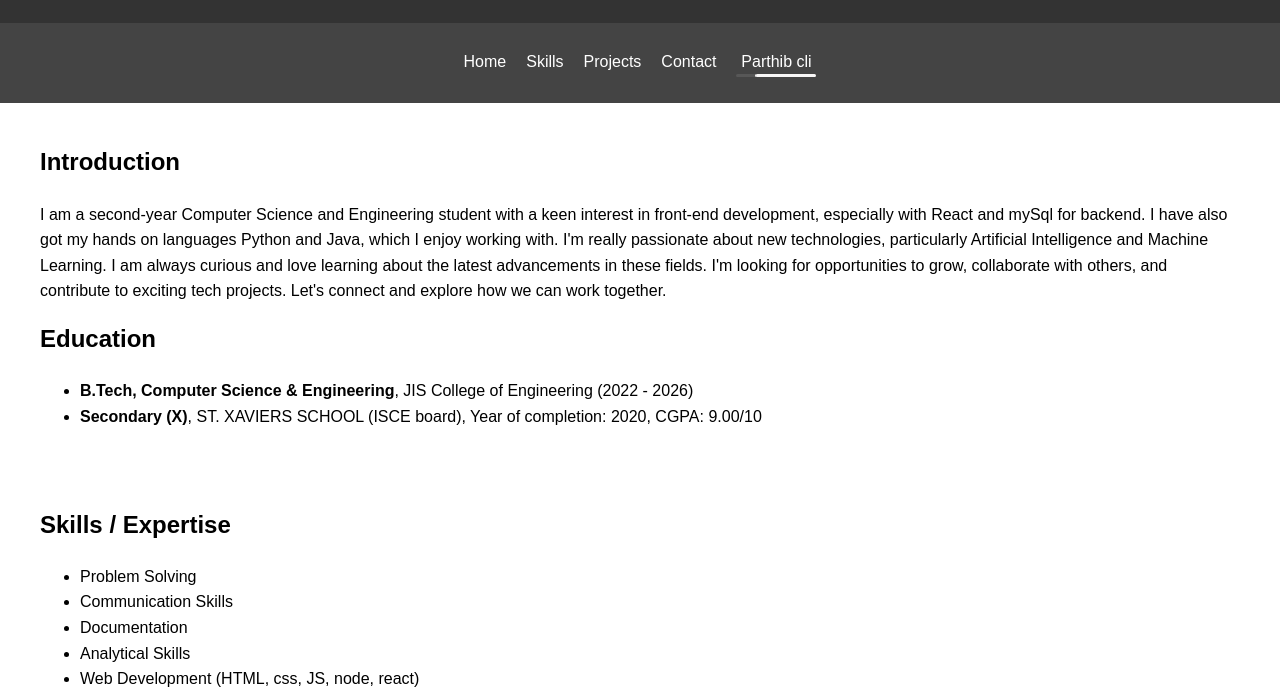
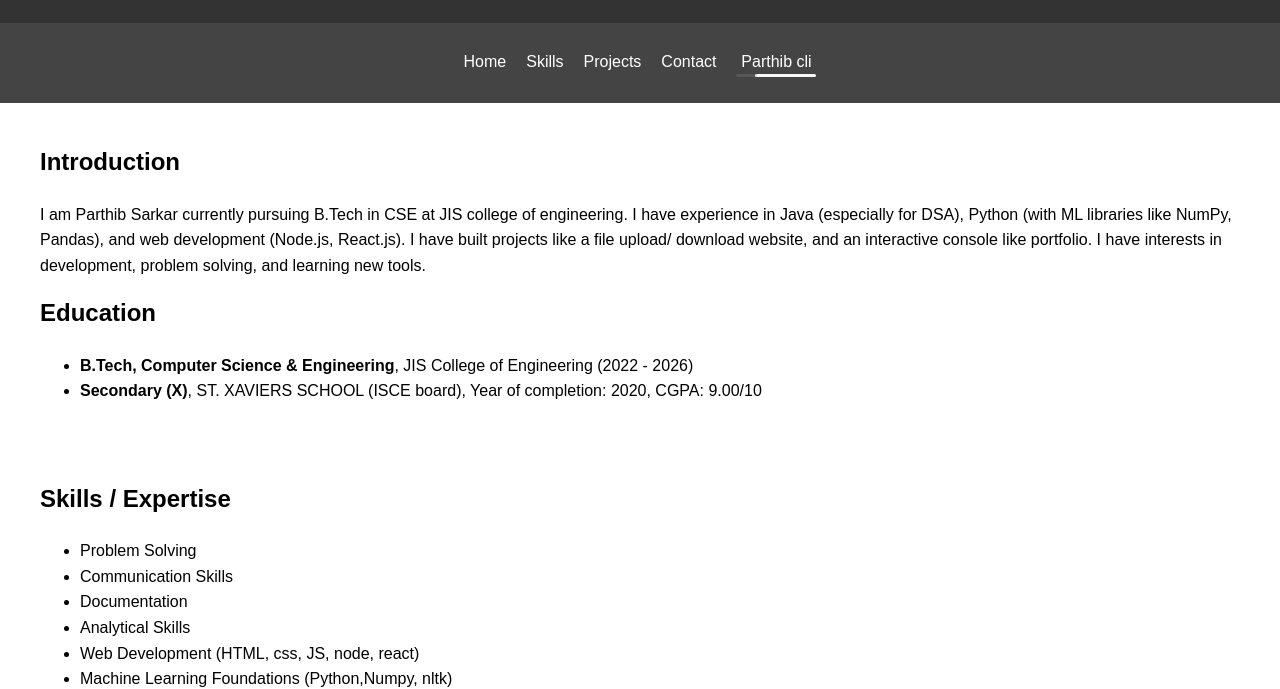
Before and after one commit to parthibsid5/open, a plain HTML site: page index.html in a window 1280 px wide. Shown: the part 106-795 px from the top of the page. Drawn offline with Linux system fonts and the light colour scheme.

Commit message:
Update index.html

```diff
--- a/index.html
+++ b/index.html
@@ -32,12 +32,9 @@
 
     <section id="home">
         <h2>Introduction</h2>
-        <p>I am a second-year Computer Science and Engineering student with a keen interest in front-end development,
-            especially with React and mySql for backend. ⁤I have also got my hands on languages Python and Java, which I
-            enjoy working with. I'm really passionate about new technologies, particularly Artificial Intelligence and
-            Machine Learning. ⁤I am always curious and love learning about the latest advancements in these fields. I'm
-            looking for opportunities to grow, collaborate with others, and contribute to exciting tech projects. Let's
-            connect and explore how we can work together.</p>
+        <p> I am Parthib Sarkar currently pursuing B.Tech in CSE at JIS college of engineering. I have experience in Java (especially for DSA), Python
+ (with ML libraries like NumPy, Pandas), and web development (Node.js, React.js). I have built projects like a file upload/ download website,
+ and an interactive console like portfolio. I have interests in development, problem solving, and learning new tools.</p>
 
         <h2>Education</h2>
         <ul>
@@ -80,4 +77,5 @@
 
 </body>
 
+
 </html>
```
